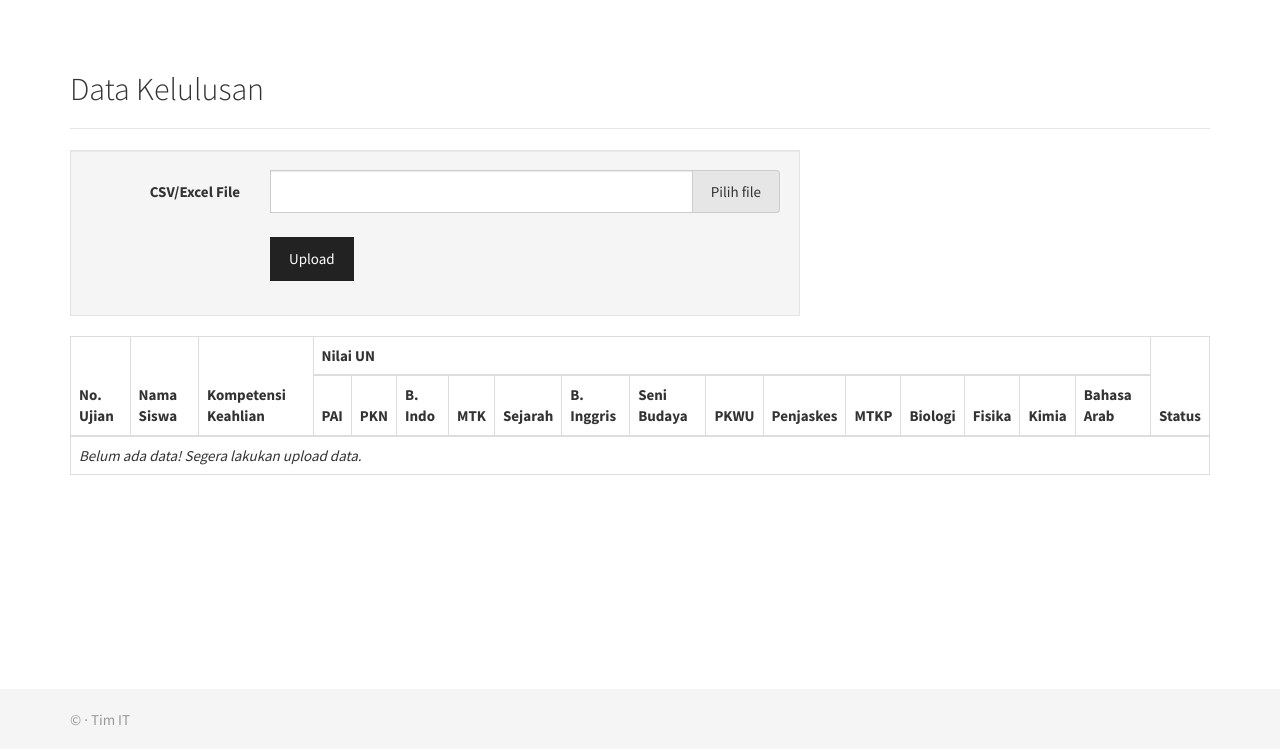
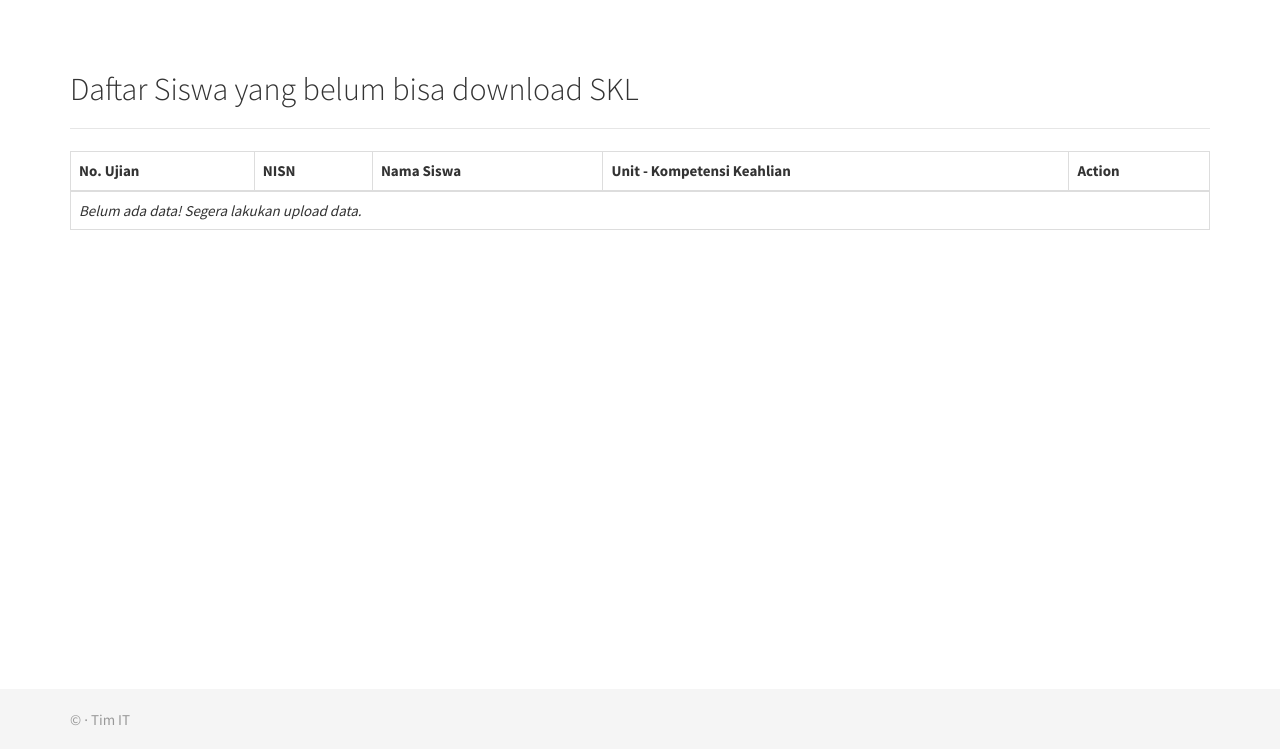
Before and after one commit to versimalik/lulus, a PHP site: page /admin/data.php in a window 1280 px wide. Shown: the part 51-801 px from the top of the page. Run offline with PHP 8.4, Linux system fonts and the light colour scheme; the visitor is signed in with stand-in values (Sample User, id 1); data that the repository does not hold is empty.

Commit message:
admin released to user, adding open SKL feature

```diff
--- a/admin/data.php
+++ b/admin/data.php
@@ -6,31 +6,31 @@ include '_header.php';
 ?>
 
 <div class="container">
-	<h2>Data Kelulusan</h2><hr>
+	<h2>Daftar Siswa yang belum bisa download SKL</h2><hr>
 	<div class="row col-sm-8">
-		<form class="form-horizontal well" method="post" action="data_upload.php" enctype="multipart/form-data">
-			<div class="form-group">
-				<label for="importCsv" class="col-sm-3 control-label">CSV/Excel File</label>
-				<div class="col-sm-9">
-					<div class="fileinput fileinput-new input-group" data-provides="fileinput">
-						<div class="form-control" data-trigger="fileinput">
-							<i class="glyphicon glyphicon-file fileinput-exists"></i> <span class="fileinput-filename"></span>
-						</div>
-						<span class="input-group-addon btn btn-default btn-file">
-							<span class="fileinput-new">Pilih file</span>
-							<span class="fileinput-exists">Ganti</span>
-							<input type="file" name="file">
-						</span>
-						<a href="#" class="input-group-addon btn btn-default fileinput-exists" data-dismiss="fileinput">Buang</a>
-					</div>
-				</div>
-			</div>
-			<div class="form-group">
-				<div class="col-sm-offset-3 col-sm-9">
-					<button type="submit" name="submit" class="btn btn-default">Upload</button>
-				</div>
-			</div>
-		</form>
+		<!--<form class="form-horizontal well" method="post" action="data_upload.php" enctype="multipart/form-data">-->
+		<!--	<div class="form-group">-->
+		<!--		<label for="importCsv" class="col-sm-3 control-label">CSV/Excel File</label>-->
+		<!--		<div class="col-sm-9">-->
+		<!--			<div class="fileinput fileinput-new input-group" data-provides="fileinput">-->
+		<!--				<div class="form-control" data-trigger="fileinput">-->
+		<!--					<i class="glyphicon glyphicon-file fileinput-exists"></i> <span class="fileinput-filename"></span>-->
+		<!--				</div>-->
+		<!--				<span class="input-group-addon btn btn-default btn-file">-->
+		<!--					<span class="fileinput-new">Pilih file</span>-->
+		<!--					<span class="fileinput-exists">Ganti</span>-->
+		<!--					<input type="file" name="file">-->
+		<!--				</span>-->
+		<!--				<a href="#" class="input-group-addon btn btn-default fileinput-exists" data-dismiss="fileinput">Buang</a>-->
+		<!--			</div>-->
+		<!--		</div>-->
+		<!--	</div>-->
+		<!--	<div class="form-group">-->
+		<!--		<div class="col-sm-offset-3 col-sm-9">-->
+		<!--			<button type="submit" name="submit" class="btn btn-default">Upload</button>-->
+		<!--		</div>-->
+		<!--	</div>-->
+		<!--</form>-->
 	</div>
 </div>
 <div class="row">
@@ -38,57 +38,47 @@ include '_header.php';
 		<table class="table table-bordered">
 			<thead>
 				<tr>
-					<th rowspan="2">No. Ujian</th>
-					<th rowspan="2">Nama Siswa</th>
-					<th rowspan="2">Kompetensi Keahlian</th>
-					<th colspan="15">Nilai UN</th>
-					<th rowspan="2">Status</th>
+					<th>No. Ujian</th>
+					<th>NISN</th>
+					<th>Nama Siswa</th>
+					<th>Unit - Kompetensi Keahlian</th>
+					<th>Action</th>
 				</tr>
-				<tr>
-					<th>PAI</th>
-					<th>PKN</th>
-					<th>B. Indo</th>
-					<th>MTK</th>
-					<th>Sejarah</th>
-					<th>B. Inggris</th>
-					<th>Seni Budaya</th>
-					<th>PKWU</th>
-					<th>Penjaskes</th>
-					<th>MTKP</th>
-					<th>Biologi</th>
-					<th>Fisika</th>
-					<th>Kimia</th>
-					<th>Bahasa Arab</th>
 			</thead>
 			<tbody>
 			<?php
-			$qsiswa = mysqli_query($db_conn,"SELECT * FROM un_siswa");
+    			$qsiswa = mysqli_query($db_conn,"SELECT * FROM un_siswa WHERE skl =0");
 
     			if(mysqli_num_rows($qsiswa) > 0){
     				while($data = mysqli_fetch_array($qsiswa)){
     					echo '<tr>';
     					echo '<td>'.$data['no_ujian'].'</td>';
+    					echo '<td>'.$data['nisn'].'</td>';
     					echo '<td>'.$data['nama'].'</td>';
-					echo '<td>'.$data['komli'].'</td>';
-					echo '<td>'.$data['n_pai'].'</td>';
-					echo '<td>'.$data['n_pkn'].'</td>';
-					echo '<td>'.$data['n_bindo'].'</td>';
-					echo '<td>'.$data['n_mtk'].'</td>';
-					echo '<td>'.$data['n_sejin'].'</td>';
-					echo '<td>'.$data['n_pkn'].'</td>';
-					echo '<td>'.$data['n_bing'].'</td>';
-					echo '<td>'.$data['n_sen'].'</td>';
-					echo '<td>'.$data['n_pkwu'].'</td>';
-					echo '<td>'.$data['n_penj'].'</td>';
-					echo '<td>'.$data['n_mtkp'].'</td>';
-					echo '<td>'.$data['n_bio'].'</td>';
-					echo '<td>'.$data['n_fis'].'</td>';
-					echo '<td>'.$data['n_kim'].'</td>';
-					echo '<td>'.$data['n_barab'].'</td>';
-					echo '<td>';
-					echo ($data['status']==1) ? 'Lulus' : '<em>Tidak Lulus</em>';
-					echo '</td>';
+    					echo '<td>'.strtoupper($data['instansi']).($data['komli']='' ? '':' - '.$data['komli']).'</td>';
+    					echo '<td> <button type="button" class="btn btn-primary" data-toggle="modal" data-target=#modal-'.$data['nisn'].'>Buka SKL</button>'.'</td>';
     					echo '</tr>';
+    					echo '
+    					        <div class="modal fade" id=modal-'.$data['nisn'].' tabindex="-1" role="dialog" aria-labelledby="exampleModalLabel" aria-hidden="true">
+                                  <div class="modal-dialog" role="document">
+                                    <div class="modal-content">
+                                      <div class="modal-header">
+                                        <h5 class="modal-title" id="exampleModalLabel">Konfirmasi</h5>
+                                        <button type="button" class="close" data-dismiss="modal" aria-label="Close">
+                                          <span aria-hidden="true">&times;</span>
+                                        </button>
+                                      </div>
+                                      <div class="modal-body">
+                                            Buka SKL untuk <strong>'.strtoupper($data['nama']).' - '.$data['nisn'].' - '.strtoupper($data['instansi']).'?</strong>
+                                      </div>
+                                      <div class="modal-footer">
+                                        <button type="button" class="btn btn-secondary" data-dismiss="modal">Tidak</button>
+                                        <a href=bukaskl.php?id='.$data['nisn'].' type="button" class="btn btn-primary">Buka SKL</a>
+                                      </div>
+                                    </div>
+                                  </div>
+                                </div>
+    					';
     				}
     			} else {
     				echo '<tr><td colspan="19"><em>Belum ada data! Segera lakukan upload data.</em></td></tr>';
--- a/admin/login.php
+++ b/admin/login.php
@@ -81,7 +81,7 @@ include "../database.php";
                    kemudian aktifkan (hapus tanda //) pada skrip:
                         echo '<script>window.location("./");</script>';
                 */
-				header('Location: ./');
+				header('Location: ./data.php');
                 //echo '<script>window.location("./");</script>';
 			} else {
 				echo '<script>alert("Username dan Password tidak sesuai!");</script>';
--- a/prosespdf.php
+++ b/prosespdf.php
@@ -1285,7 +1285,7 @@ elseif ($data['instansi']=="SMP")
 							<td colspan="3" style="line-height: 1;">
 								<span>SURAT KETERANGAN LULUS</span><br>
 								<span>TAHUN PELAJARAN 2021/2022</span><br>
-								<span>NOMOR: ---</span>
+								<span>NOMOR: 141/P.YP.IPPI/VI/2022</span>
 							</td>
 						</tr>
 						<tr align="justify">
@@ -1439,7 +1439,7 @@ elseif ($data['instansi']=="SMP")
 							<div>Kepala SMP YP IPPI Cakung</div>
 							<div style="margin-top:70px;">
 								<strong>
-									<u>Drs. Marsono</u>
+									<u>Drs. Marsono, M.Pd</u>
 								</strong>
 							</div>
 						</td>
@@ -1571,7 +1571,7 @@ elseif ($data['instansi']=="SMP")
 							<td colspan="3" style="line-height: 1;">
 								<span>SURAT KETERANGAN LULUS</span><br>
 								<span>TAHUN PELAJARAN 2021/2022</span><br>
-								<span>NOMOR: ---</span>
+								<span>NOMOR: 137/SK-PP/VI/2022</span>
 							</td>
 						</tr>
 						<tr align="justify">
```
Also changed, not shown: admin/bukaskl.php (added, +21 -0 lines). Lines whose indentation alone changed are shown as unchanged.
